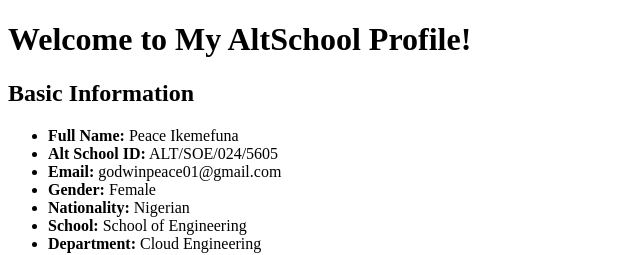
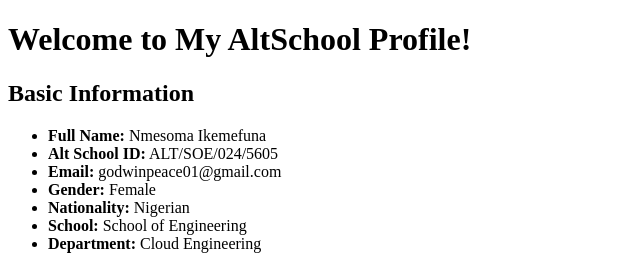
Before and after one commit to Peace-I/htmlproject, a plain HTML site: page profile.html in a window 1280 px wide. Shown: the top 255 px of the page, 0-640 px from the left. Drawn offline with Linux system fonts and the light colour scheme.

Commit message:
profile.html

```diff
--- a/profile.html
+++ b/profile.html
@@ -12,7 +12,7 @@
 
     <h2>Basic Information</h2>
     <ul>
-      <li><strong>Full Name:</strong> Peace Ikemefuna</li>
+      <li><strong>Full Name:</strong> Nmesoma Ikemefuna</li>
       <li><strong>Alt School ID:</strong> ALT/SOE/024/5605</li>
       <li><strong>Email:</strong> godwinpeace01@gmail.com</li>
       <li><strong>Gender:</strong> Female</li>
```
